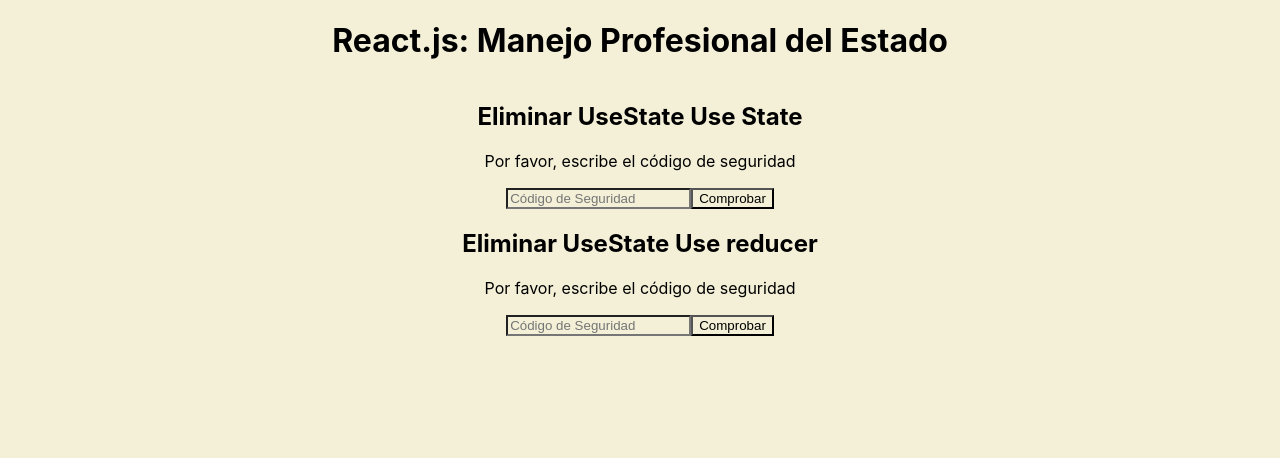
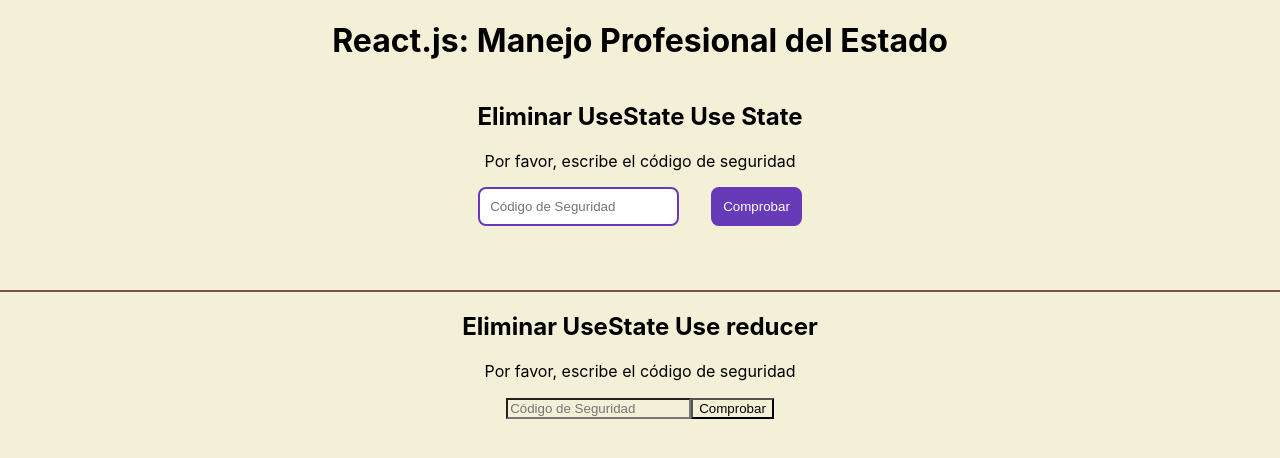
Before and after one commit to mary-caraveo/security-codes, a React (Create React App) app: page / in a window 1280 px wide. Shown: the top 458 px of the page. Built offline with nearby package versions, Linux system fonts and the light colour scheme.

Commit message:
feat: add styles to the useState component

```diff
--- a/src/App.css
+++ b/src/App.css
@@ -12,3 +12,33 @@
   justify-content: center;
   text-align: center;
 }
+
+.content-useState {
+  padding: 0 0 4rem 0;
+  border-bottom: 2px solid #795548;
+}
+
+.content {
+  display: flex;
+  flex-direction: row;
+  justify-content: center;
+}
+
+.content-input {
+  padding-right: 2rem;
+}
+
+.input {
+  background-color: white;
+  padding: 10px;
+  border-radius: 8px;
+  border: 2px solid #673ab7;
+}
+
+.button {
+  padding: 10px;
+  border-radius: 8px;
+  background-color: #673ab7;
+  color: white;
+  border: 2px solid #673ab7;
+}
--- a/src/components/UseState/index.js
+++ b/src/components/UseState/index.js
@@ -1,4 +1,5 @@
 import React, { useState, useEffect } from 'react';
+import '../../App.css';
 
 const SECURITY_CODE = 'paradigma';
 
@@ -85,7 +86,7 @@
 
   if (!state.deleted && !state.confirmed) {
     return (
-      <div>
+      <div className='content-useState'>
         <h2>Eliminar UseState {name}</h2>
         <p>Por favor, escribe el código de seguridad</p>
 
@@ -97,24 +98,36 @@
           <p>Cargando...</p>
         )}
 
+        <div className='content'>
+          <div className='content-input'>
             <input
               placeholder="Código de Seguridad"
+              className='input'
               value={state.value}
               onChange={(event) => {
                 onWrite(event.target.value);
               }}
             />
+          </div>
 
-        <button onClick={() => {
+          <div className='content-button'>
+            <button
+              className='button'
+              onClick={() => {
                 onCheck();
-        }}>Comprobar</button>
-      </div >
+              }}>
+              Comprobar
+            </button>
+          </div>
+        </div>
+      </div>
     );
   } else if (!!state.confirmed && !state.deleted) {
     return (
       <>
         <p>Puede confirmar. ¿Estas seguro?</p>
         <button
+          className='button'
           onClick={() => {
             onDelete();
           }}
@@ -123,6 +136,7 @@
         </button>
 
         <button
+          className='button'
           onClick={() => {
             onReset();
           }}
@@ -136,6 +150,7 @@
       <>
         <p>Eliminado con éxito</p>
         <button
+          className='button'
           onClick={() => {
             onReset();
           }}
```
Lines whose indentation alone changed are shown as unchanged.
